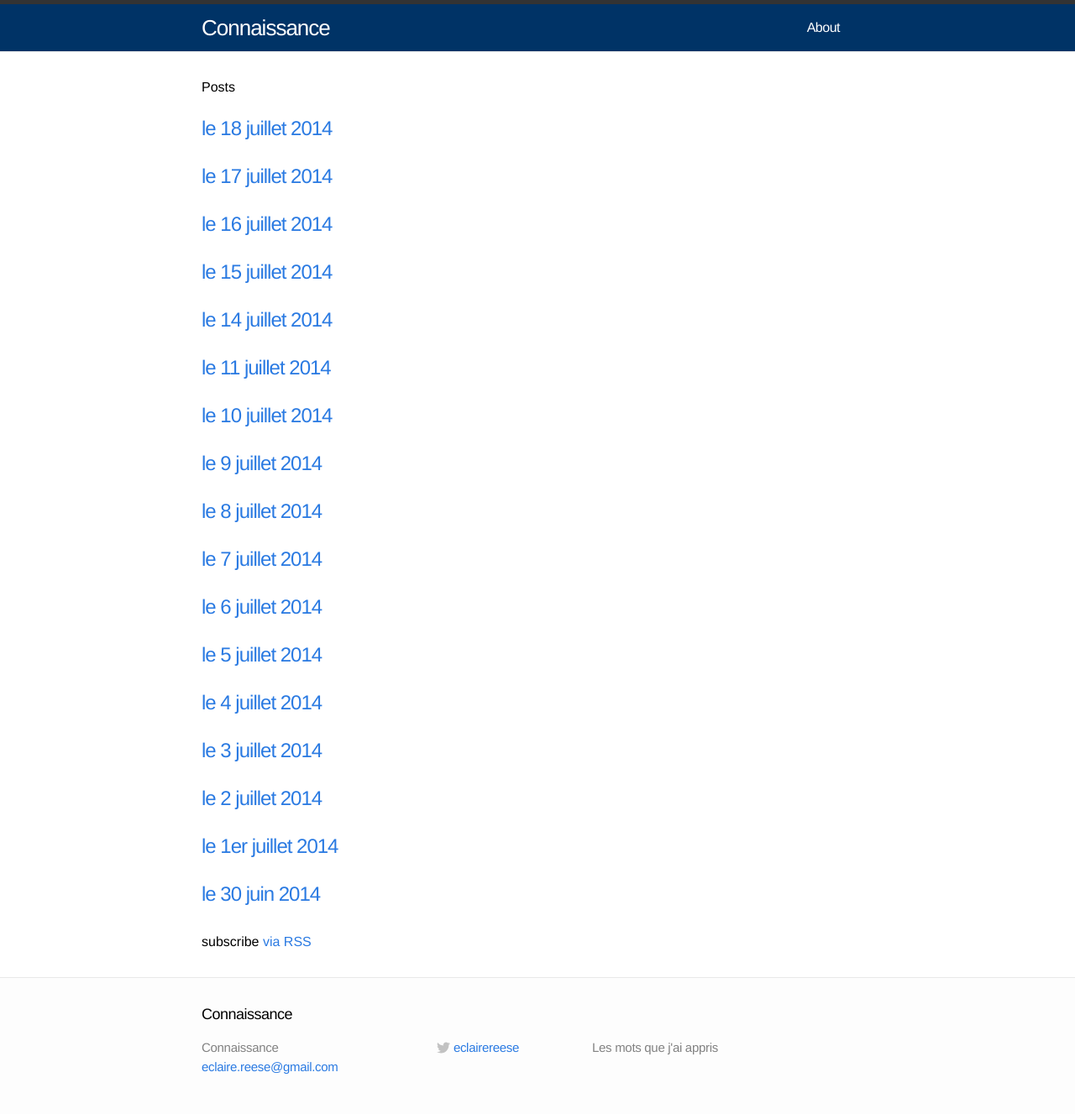
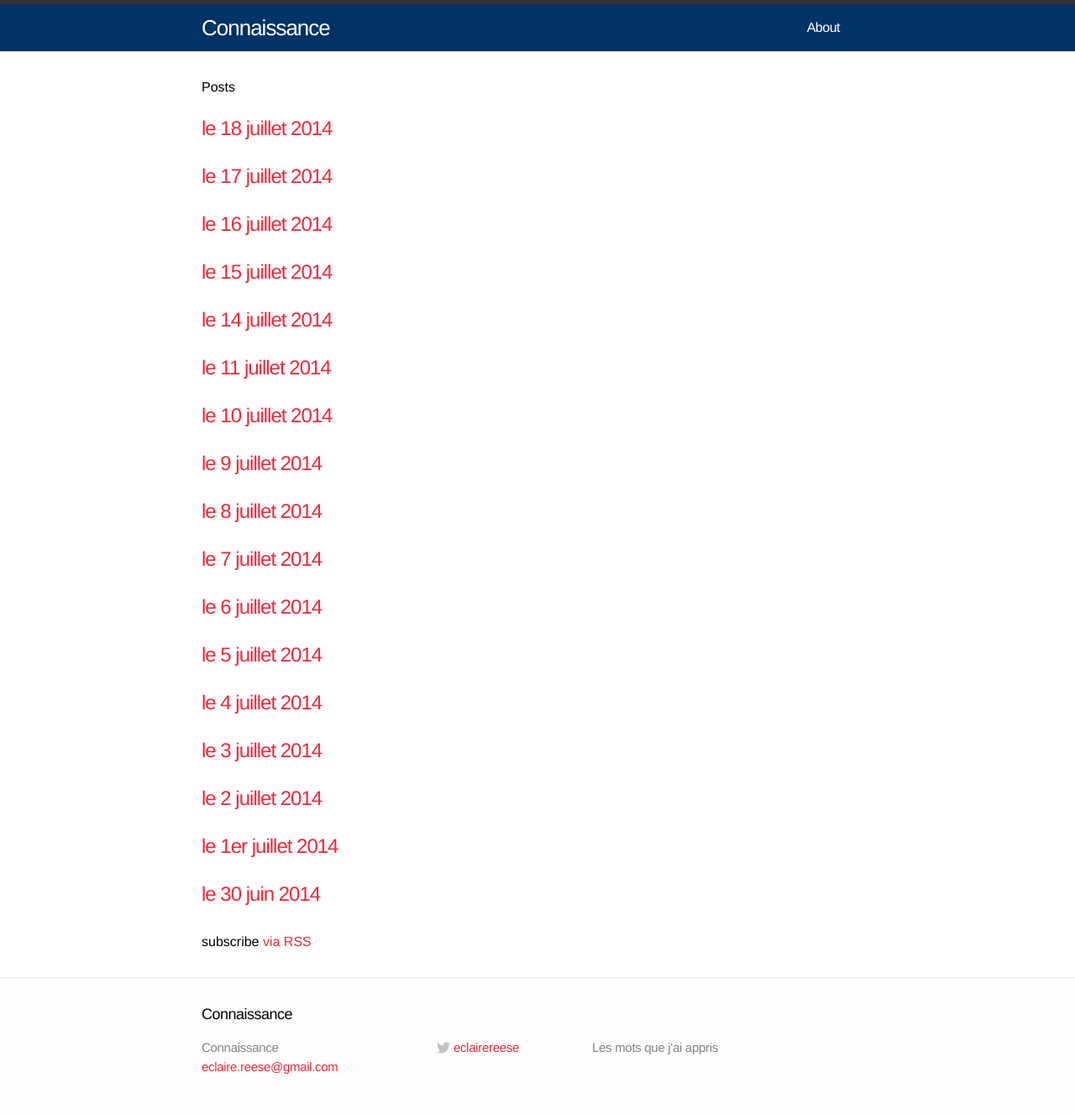
Before and after one commit to emilyreese/connaissance, a Jekyll site: the page built from index.html, in a window 1280 px wide. Shown: the whole page at 84% size. Built offline with Jekyll 4.4.1, drawn with Linux system fonts in a browser that asks for light colours.

Commit message:
links: change text color to red

```diff
--- a/css/main.css
+++ b/css/main.css
@@ -18,9 +18,9 @@ body {
 
 h1, h2, h3, h4, h5, h6 { font-size: 100%; font-weight: 400; }
 
-a         { color: #2a7ae2; text-decoration: none; }
-a:hover   { color: #000; text-decoration: underline; }
-a:visited { color: #205caa; }
+a         { color: #ED2939; text-decoration: none; }
+a:hover   { color: #003366; text-decoration: none; }
+a:visited { color: #ED2939; }
 
 /* Utility */
 
```
